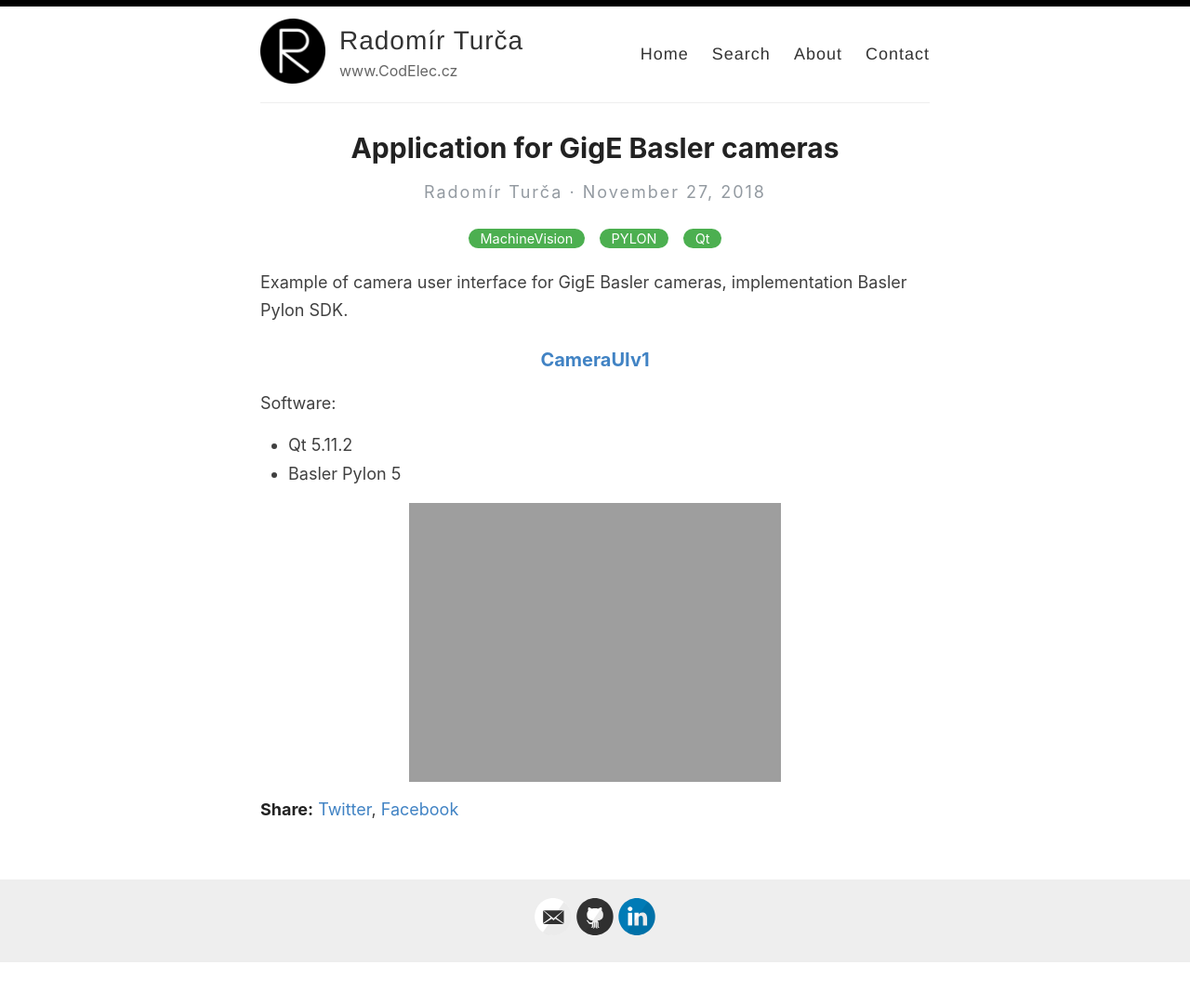
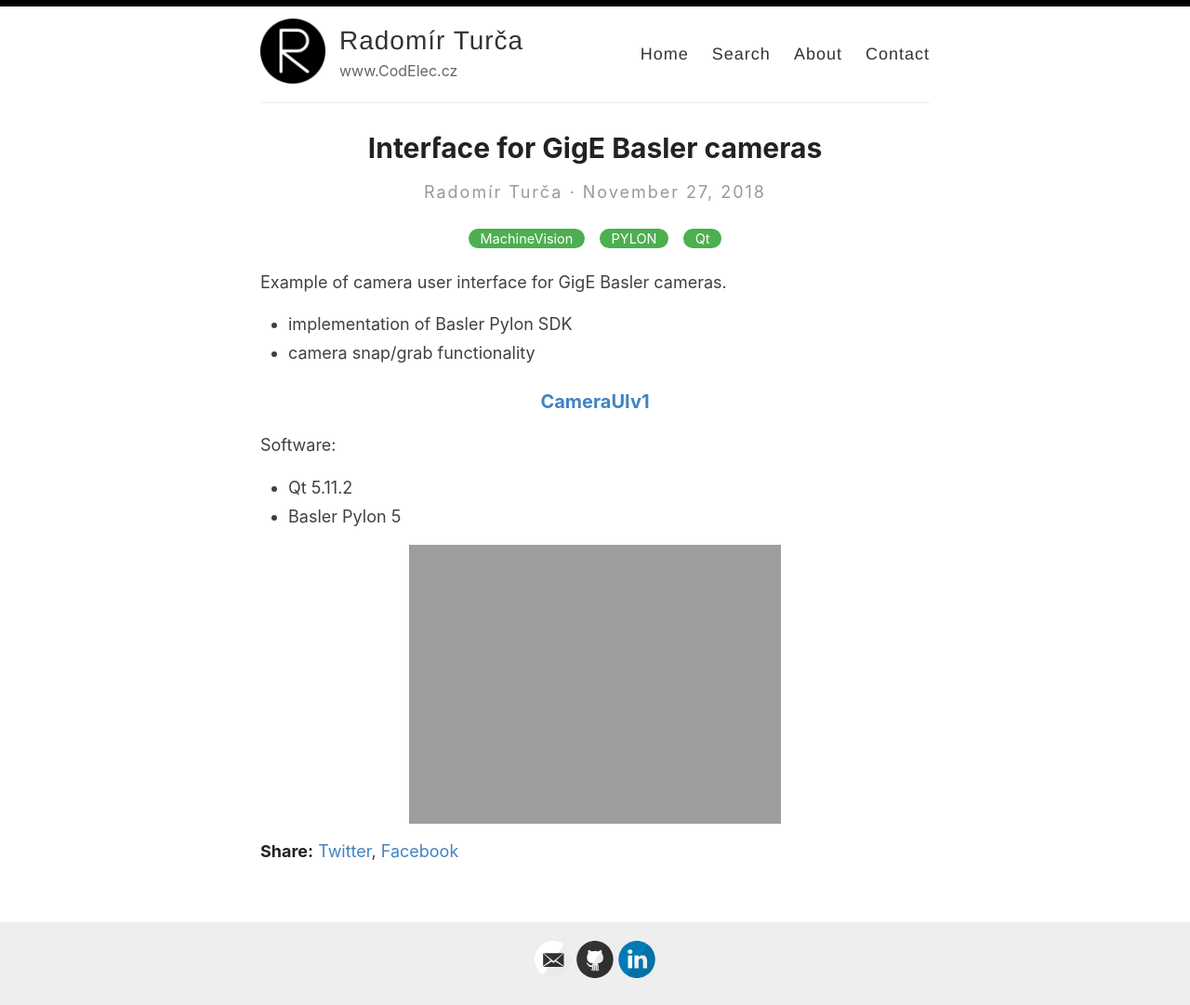
Before and after one commit to CodElecCz/codeleccz.github.io, a Jekyll site: the page built from _posts/2018-11-27-cameraui.md, in a window 1280 px wide. Shown: the whole page at 93% size. Built offline with Jekyll 4.4.1, drawn with Linux system fonts in a browser that asks for light colours; before the commit the page ends 1036 px from its top, so only the background shows below that.

Commit message:
Update 2018-11-27-cameraui.md

```diff
--- a/_posts/2018-11-27-cameraui.md
+++ b/_posts/2018-11-27-cameraui.md
@@ -1,10 +1,12 @@
 ---
 layout: post
-title: Application for GigE Basler cameras
+title: Interface for GigE Basler cameras
 categories: [MachineVision,PYLON,Qt]
 ---
 
-Example of camera user interface for GigE Basler cameras, implementation Basler Pylon SDK.
+Example of camera user interface for GigE Basler cameras.
+- implementation of Basler Pylon SDK
+- camera snap/grab functionality
 
 ### [CameraUIv1](https://codeleccz.github.io/CameraUIv1/)
 
```
